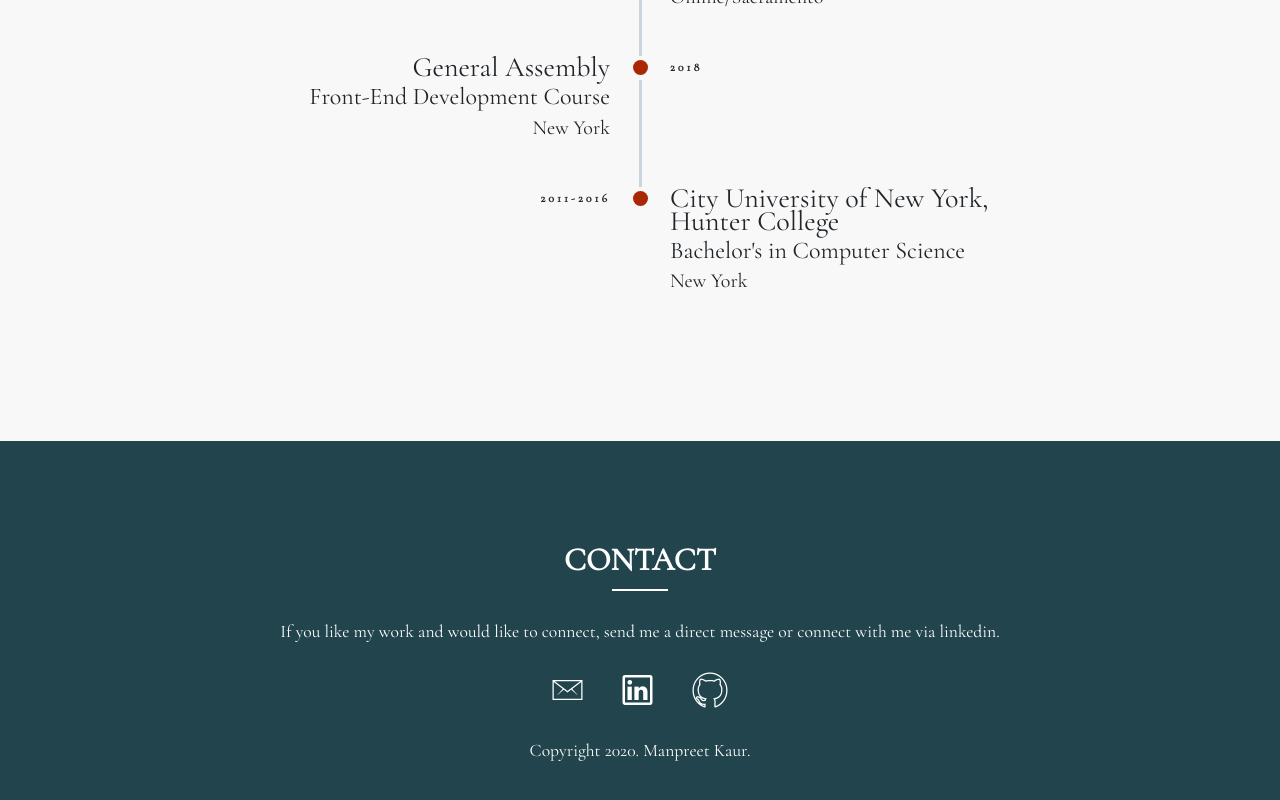
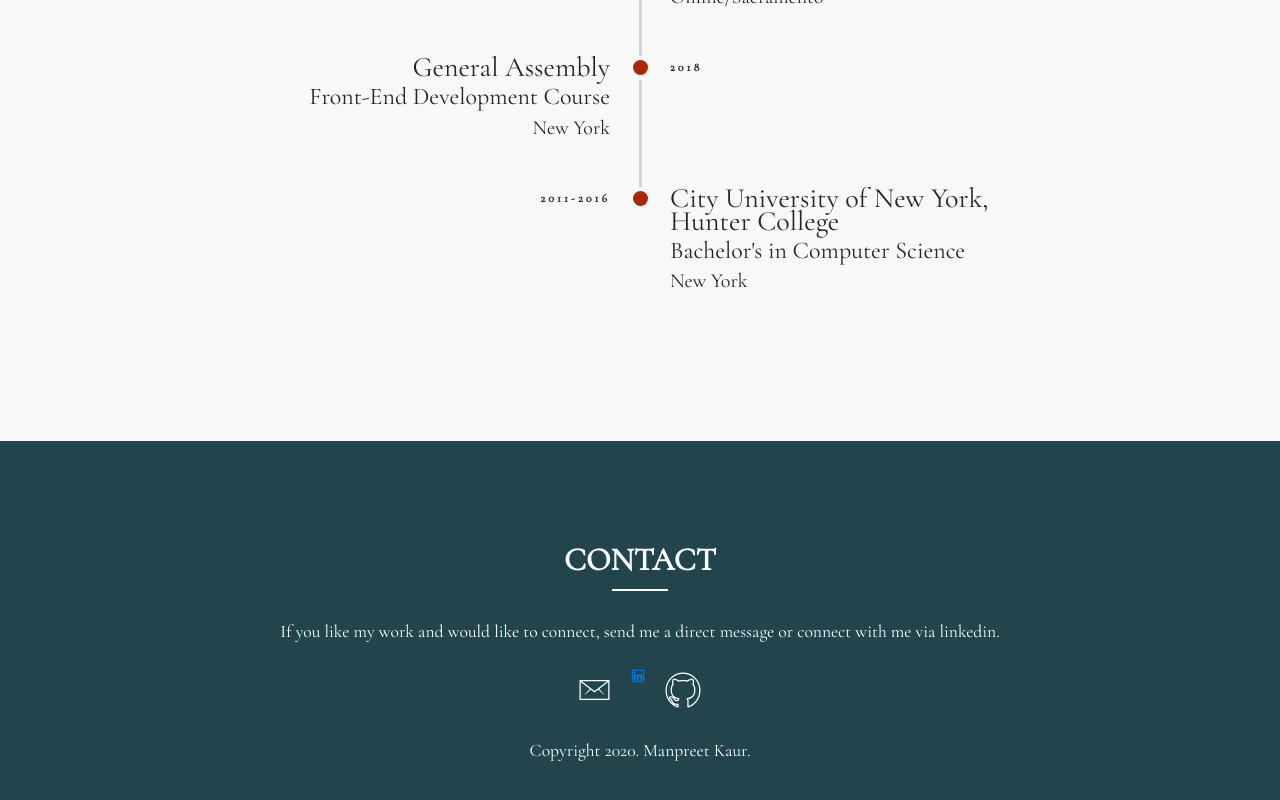
Before and after one commit to mka0019/manpreet-kaur, a React (Create React App) app: page / in a window 1280 px wide. Shown: the part 3631-4431 px from the top of the page. Built offline with nearby package versions, Linux system fonts and the light colour scheme.

Commit message:
react icon test

```diff
--- a/package.json
+++ b/package.json
@@ -13,6 +13,7 @@
     "node-sass": "^4.14.1",
     "react": "^17.0.1",
     "react-dom": "^17.0.1",
+    "react-icons": "^4.1.0",
     "react-popper": "^1.3.6",
     "react-router-dom": "^5.2.0",
     "react-router-hash-link": "^2.3.1",
--- a/src/components/FooterComponent.js
+++ b/src/components/FooterComponent.js
@@ -1,4 +1,5 @@
 import React from 'react';
+import { AiOutlineLinkedin } from "react-icons/ai";
 // import { Link } from 'react-router-dom';
 
 
@@ -20,7 +21,8 @@ function Footer(props){
                                 <a href="mailto:mghotra1993@gmail.com" title="link to send email"><span class="icon ion-ios-email-outline" aria-hidden="true"></span></a>
                                 </li>
                                 <li>
-                                <a href="https://www.linkedin.com/in/manpreet-kaur-260905140/" title="link to go Manpreet's linkedin" target="_blank" rel="noopener noreferrer"><span class="icon ion-social-linkedin-outline" aria-hidden="true"></span>
+                                <a href="https://www.linkedin.com/in/manpreet-kaur-260905140/" title="link to go Manpreet's linkedin" target="_blank" rel="noopener noreferrer">
+                                    {/* <span class="icon ion-social-linkedin-outline" aria-hidden="true"></span> */} <AiOutlineLinkedin />
                                 </a>
                                 </li>
                                 <li>
```
Also changed, not shown: 2 other files (tests, documents, lock files or other folders).
